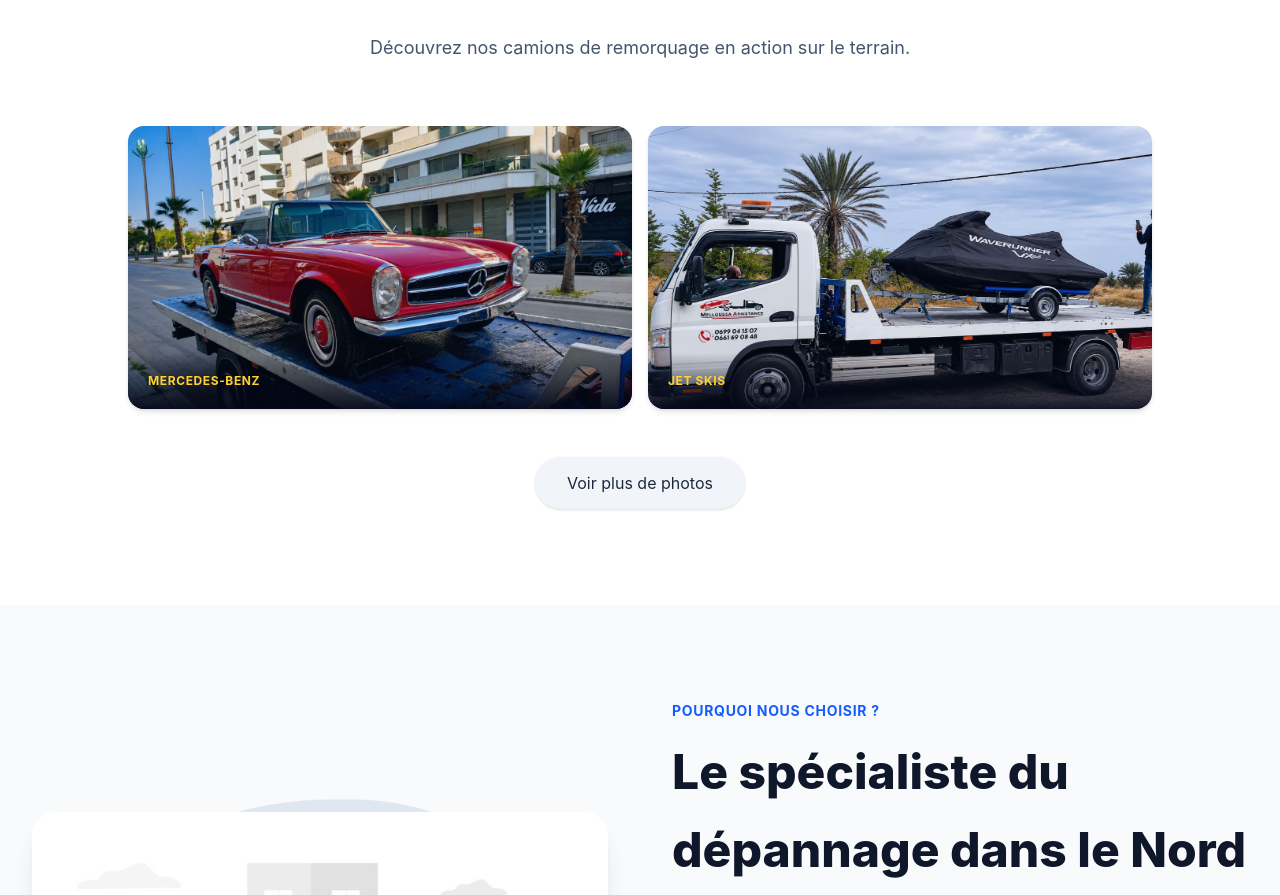
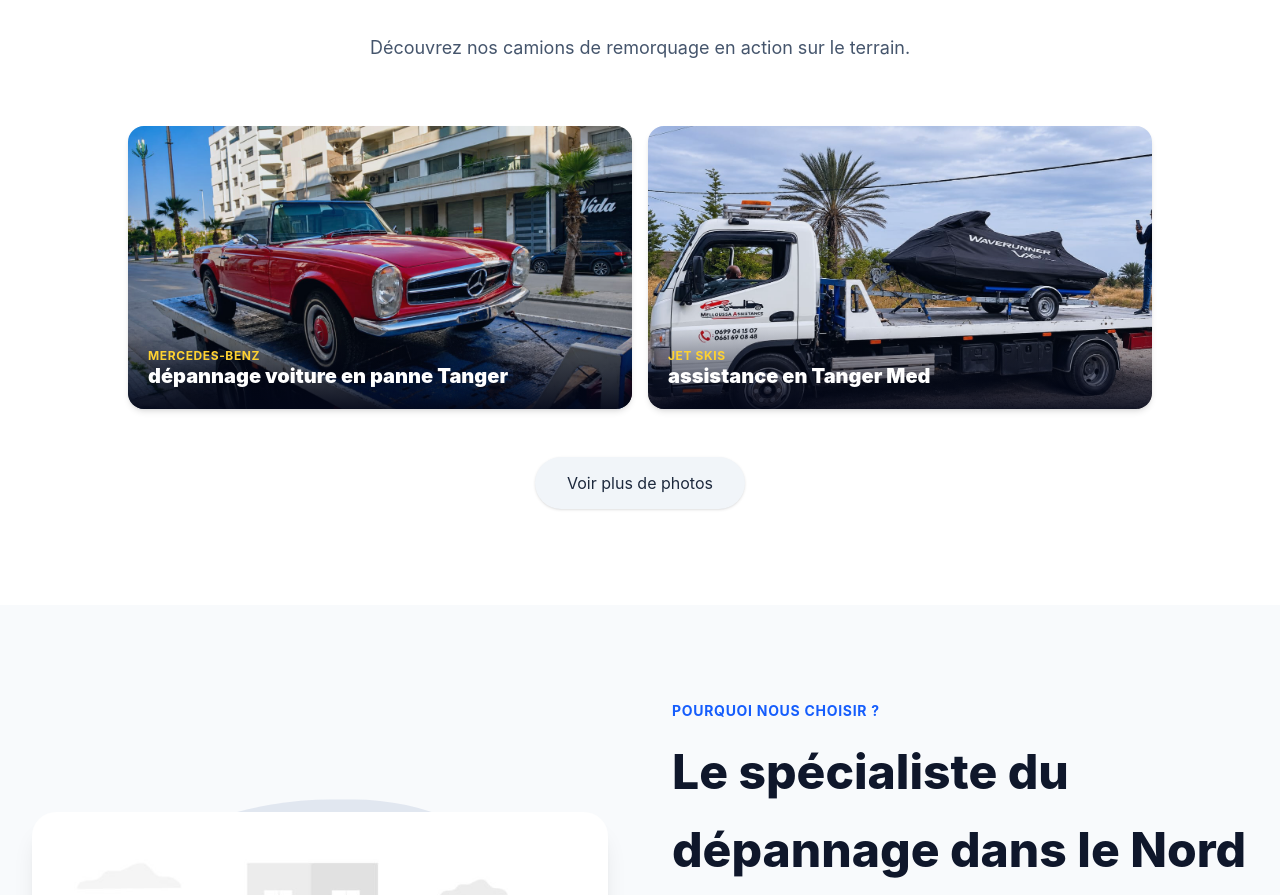
Before and after one commit to issmailelamraoui/depannage_tanger, a React (Vite) app in the folder assistance_tanger/: page / in a window 1280 px wide. Shown: the part 2068-2963 px from the top of the page. Built offline with nearby package versions, Linux system fonts and the light colour scheme.

Commit message:
lstest conflicts

```diff
--- a/assistance_tanger/index.html
+++ b/assistance_tanger/index.html
@@ -4,8 +4,8 @@
     <meta charset="UTF-8" />
     <link rel="icon" type="image/svg+xml" href="/favicon.svg" />
     <meta name="viewport" content="width=device-width, initial-scale=1.0" />
-    <title>Dépannage Tanger | Melloussa Assistance</title>
-
+    <title>Melloussa Assistance - Dépannage Tanger & Tanger Med</title>
+    <meta name="description" content="Melloussa Assistance assure le dépannage et remorquage 24/7 à Tanger et Tanger Med. Intervention rapide au Port Tanger Med, Quartier Al Majd, Ksar El Kebir et zone franche.">
   </head>
   <body>
     <div id="root"></div>
--- a/assistance_tanger/src/App.jsx
+++ b/assistance_tanger/src/App.jsx
@@ -335,18 +335,22 @@ export default function App() {
     {
       src: whatsappGallery1,
       brand: "Mercedes-Benz",
+      name: "dépannage voiture en panne Tanger",
     },
     {
       src: whatsappGallery2,
       brand: "Jet Skis",
+      name: "assistance en Tanger Med",
     },
     {
       src: whatsappGallery3,
       brand: "Lamborghini Urus",
+      name: "remorquage poids lourd Tanger",
     },
     {
       src: whatsappGallery4,
       brand: "Lamborghini Urus",
+      name: "dépannage autoroute Tanger Med",
     }
   ];
 
@@ -462,6 +466,7 @@ export default function App() {
               <button
                 className={`p-2 rounded-lg transition-colors ${isHeaderSolid ? 'text-slate-800' : 'text-white'}`}
                 onClick={() => setMobileMenuOpen(!mobileMenuOpen)}
+                aria-label={mobileMenuOpen ? 'Fermer le menu mobile' : 'Ouvrir le menu mobile'}
               >
                 {mobileMenuOpen ? <X className="w-6 h-6" /> : <Menu className="w-6 h-6" />}
               </button>
@@ -610,7 +615,7 @@ export default function App() {
           </div>
 
           <div className="grid grid-cols-1 sm:grid-cols-2 gap-4 max-w-5xl mx-auto transition-all duration-500">
-            {displayedImages.map((vehicle) => (
+            {displayedImages.map((vehicle, index) => (
               <button
                 key={vehicle.src}
                 type="button"
@@ -619,7 +624,9 @@ export default function App() {
               >
                 <img
                   src={vehicle.src}
-                  alt={`${vehicle.brand} ${vehicle.name}`}
+                  alt={`${vehicle.brand} ${vehicle.name} - dépannage Tanger et remorquage Tanger Med par Melloussa Assistance`}
+                  width="1600" height="900"
+                  loading={index >= 2 ? 'lazy' : undefined}
                   className="w-full h-full object-cover transition-transform duration-700 group-hover:scale-105"
                 />
                 <div className="absolute inset-0 bg-blue-900/10 group-hover:bg-transparent transition-colors duration-500"></div>
@@ -816,12 +823,12 @@ export default function App() {
       {/* Floating Action Buttons */}
       <div className="fixed bottom-6 right-6 z-50 flex flex-col gap-3">
         {/* Phone Button (Mobile only) - kept on the left for mobile users so they don't press it by mistake when clicking WA */}
-        <a href={phoneLink} className="md:hidden w-14 h-14 bg-amber-500 hover:bg-amber-600 transition-colors text-white rounded-full flex items-center justify-center shadow-lg">
+        <a href={phoneLink} aria-label="Appeler Melloussa Assistance" className="md:hidden w-14 h-14 bg-amber-500 hover:bg-amber-600 transition-colors text-white rounded-full flex items-center justify-center shadow-lg">
           <PhoneCall className="w-6 h-6" />
         </a>
 
         {/* WhatsApp Button (All devices) */}
-        <a href={whatsappLink} target="_blank" rel="noopener noreferrer" className="w-14 h-14 bg-green-500 hover:bg-green-600 transition-colors text-white rounded-full flex items-center justify-center shadow-lg">
+        <a href={whatsappLink} target="_blank" rel="noopener noreferrer" aria-label="Envoyer un message WhatsApp à Melloussa Assistance" className="w-14 h-14 bg-green-500 hover:bg-green-600 transition-colors text-white rounded-full flex items-center justify-center shadow-lg">
           <svg viewBox="0 0 24 24" className="w-8 h-8 fill-current">
             <path d="M17.472 14.382c-.297-.149-1.758-.867-2.03-.967-.273-.099-.471-.148-.67.15-.197.297-.767.966-.94 1.164-.173.199-.347.223-.644.075-.297-.15-1.255-.463-2.39-1.475-.883-.788-1.48-1.761-1.653-2.059-.173-.297-.018-.458.13-.606.134-.133.298-.347.446-.52.149-.174.198-.298.298-.497.099-.198.05-.371-.025-.52-.075-.149-.669-1.612-.916-2.207-.242-.579-.487-.5-.669-.51a12.8 12.8 0 0 0-.57-.01c-.198 0-.52.074-.792.372-.272.297-1.04 1.016-1.04 2.479 0 1.462 1.065 2.875 1.213 3.074.149.198 2.096 3.2 5.077 4.487.709.306 1.262.489 1.694.625.712.227 1.36.195 1.871.118.571-.085 1.758-.719 2.006-1.413.248-.694.248-1.289.173-1.413-.074-.124-.272-.198-.57-.347m-5.421 7.403h-.004a9.87 9.87 0 0 1-5.031-1.378l-.361-.214-3.741.982.998-3.648-.235-.374a9.86 9.86 0 0 1-1.51-5.26c.001-5.45 4.436-9.884 9.888-9.884 2.64 0 5.122 1.03 6.988 2.898a9.825 9.825 0 0 1 2.893 6.994c-.003 5.45-4.437 9.884-9.885 9.884m8.413-18.297A11.815 11.815 0 0 0 12.05 0C5.495 0 .16 5.335.157 11.892c0 2.096.547 4.142 1.588 5.945L.057 24l6.305-1.654a11.882 11.882 0 0 0 5.683 1.448h.005c6.554 0 11.89-5.335 11.893-11.893a11.821 11.821 0 0 0-3.48-8.413Z"/>
           </svg>
```
Also changed, not shown: assistance_tanger/src/App.css (line endings or trailing spaces), assistance_tanger/src/index.css (line endings or trailing spaces).
